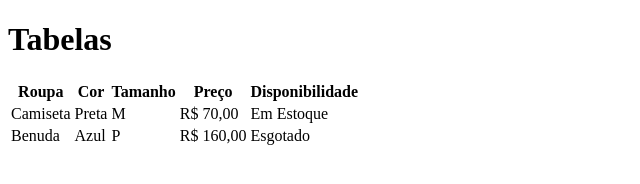
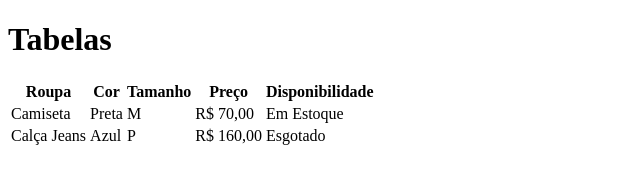
Before and after one commit to Netto-Luz/aula-tabela, a plain HTML site: page index.html in a window 1280 px wide. Shown: the whole page, without its empty margins (0-640 px from the left). Drawn offline with Linux system fonts and the light colour scheme.

Commit message:
trocado de Bermuda para calça jeans

```diff
--- a/index.html
+++ b/index.html
@@ -25,7 +25,7 @@
         <td>Em Estoque</td>
        </tr>
        <tr>
-        <td>Benuda</td>
+        <td>Calça Jeans</td>
         <td>Azul</td>
         <td>P</td>
         <td>R$ 160,00</td>
```
